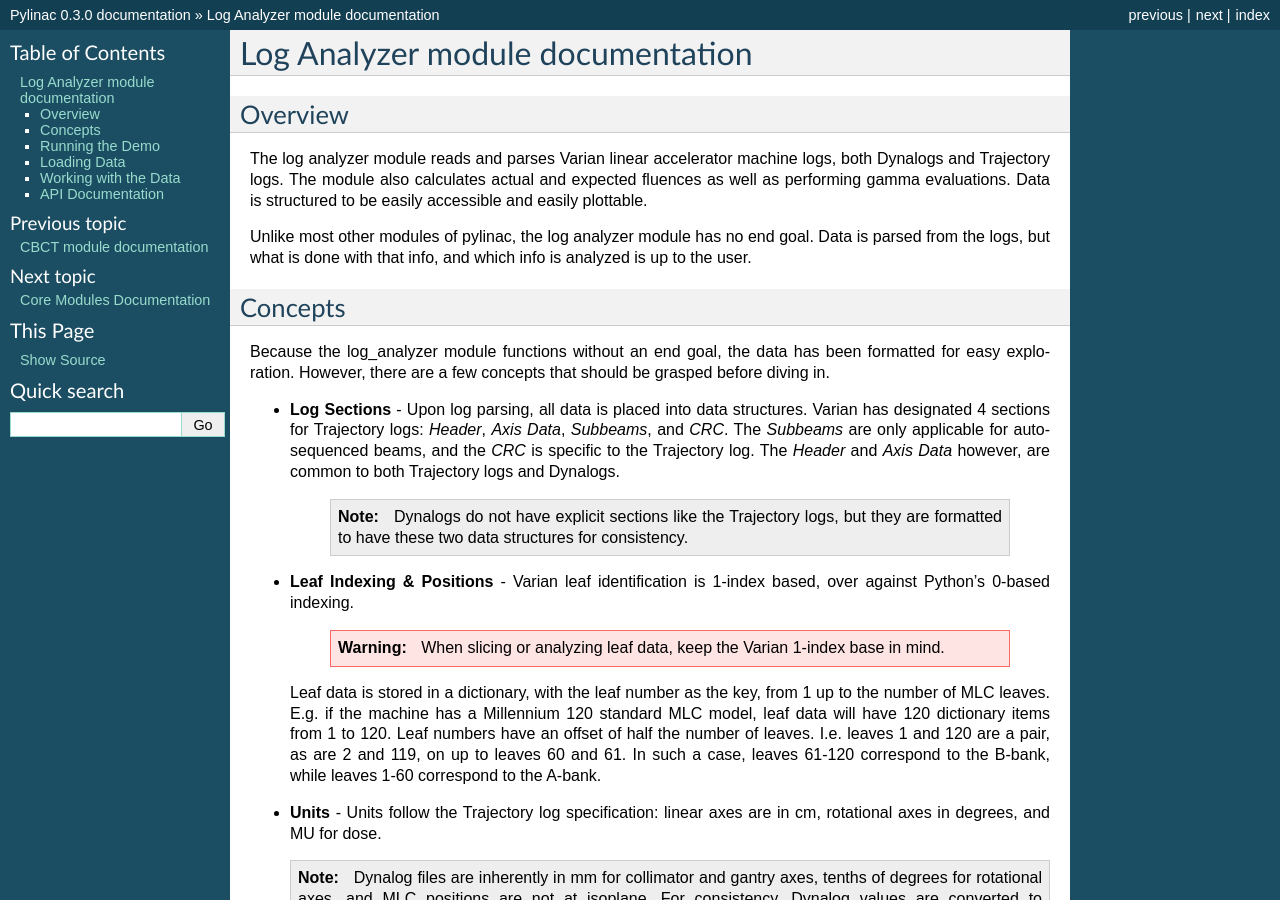
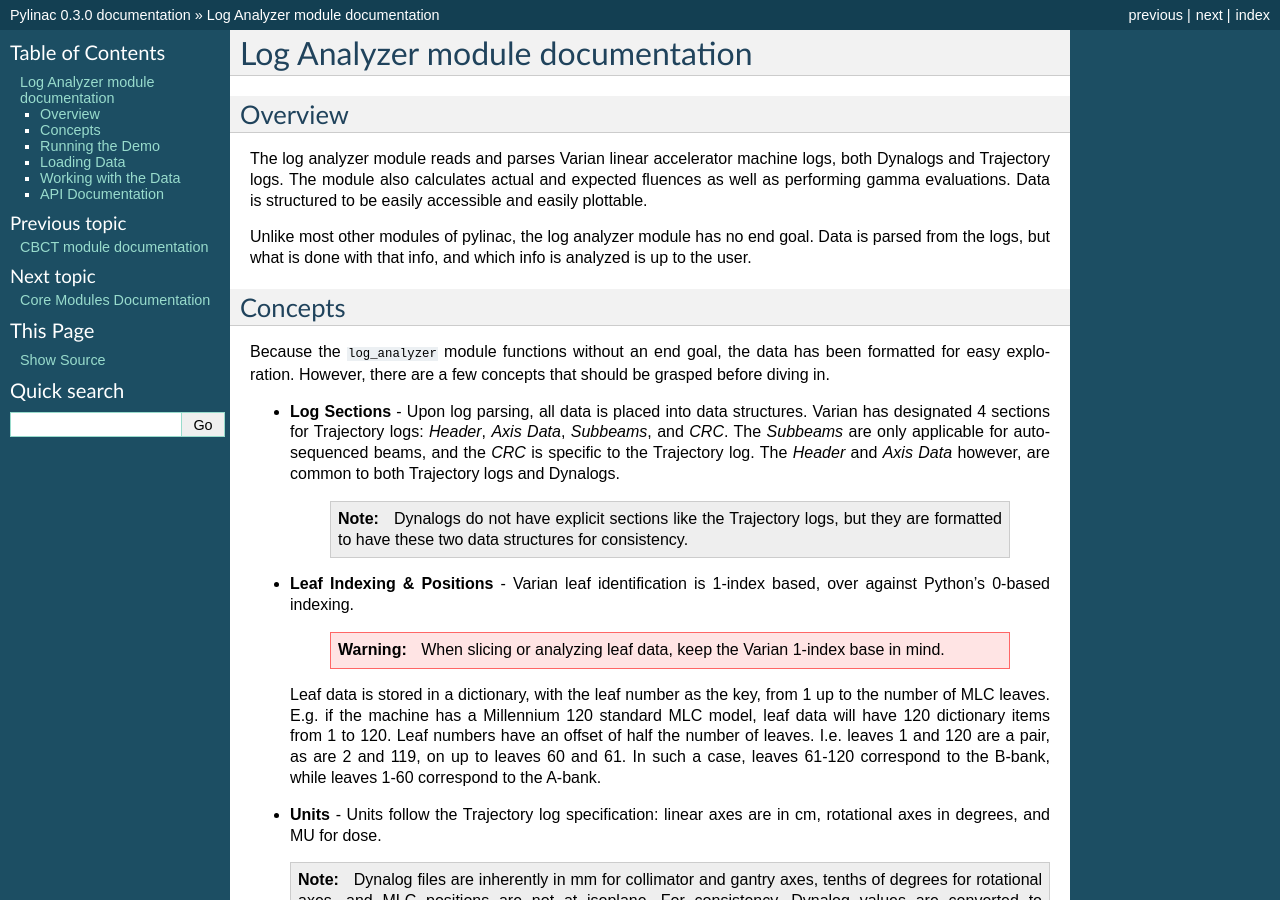
Before and after one commit to jrkerns/pylinac, a Sphinx documentation site: the page built from docs/source/log_analyzer.rst, in a window 1280 px wide and 900 px high. Built offline with Sphinx 7.4.7, drawn with Linux system fonts in a browser that asks for light colours.

```diff
--- a/docs/source/log_analyzer.rst
+++ b/docs/source/log_analyzer.rst
@@ -18,7 +18,7 @@ info, and which info is analyzed is up to the user.
 Concepts
 --------
 
-Because the log_analyzer module functions without an end goal, the data has been formatted for easy exploration. However, there are a
+Because the ``log_analyzer`` module functions without an end goal, the data has been formatted for easy exploration. However, there are a
 few concepts that should be grasped before diving in.
 
 * **Log Sections** - Upon log parsing, all data is placed into data structures. Varian has designated 4 sections for Trajectory logs:
```
Also changed, not shown: README.rst (+5 -3 lines), 1 other file.
